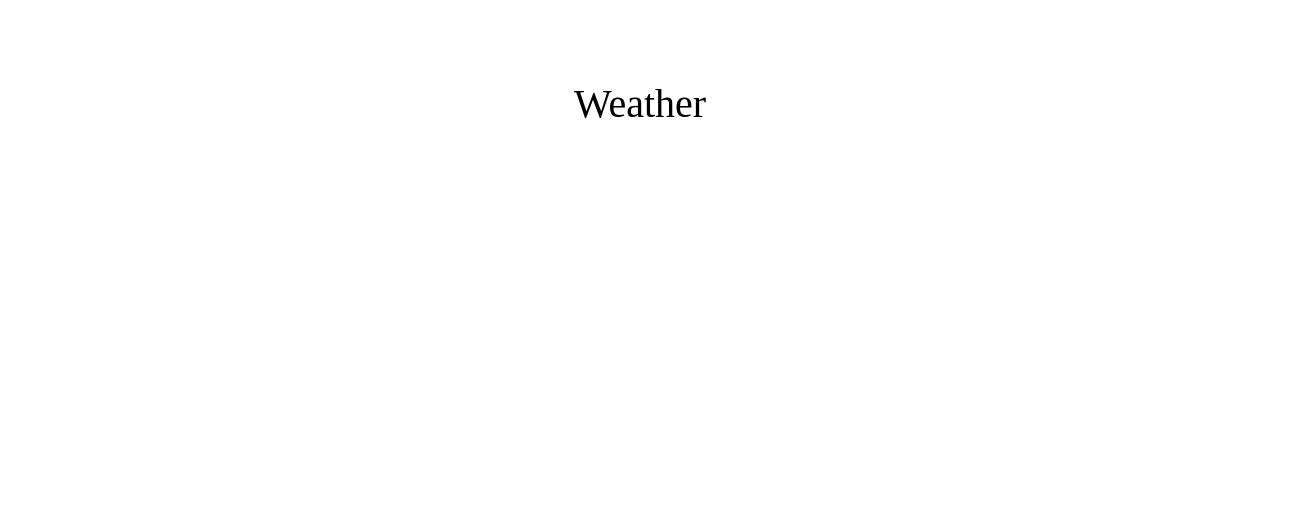
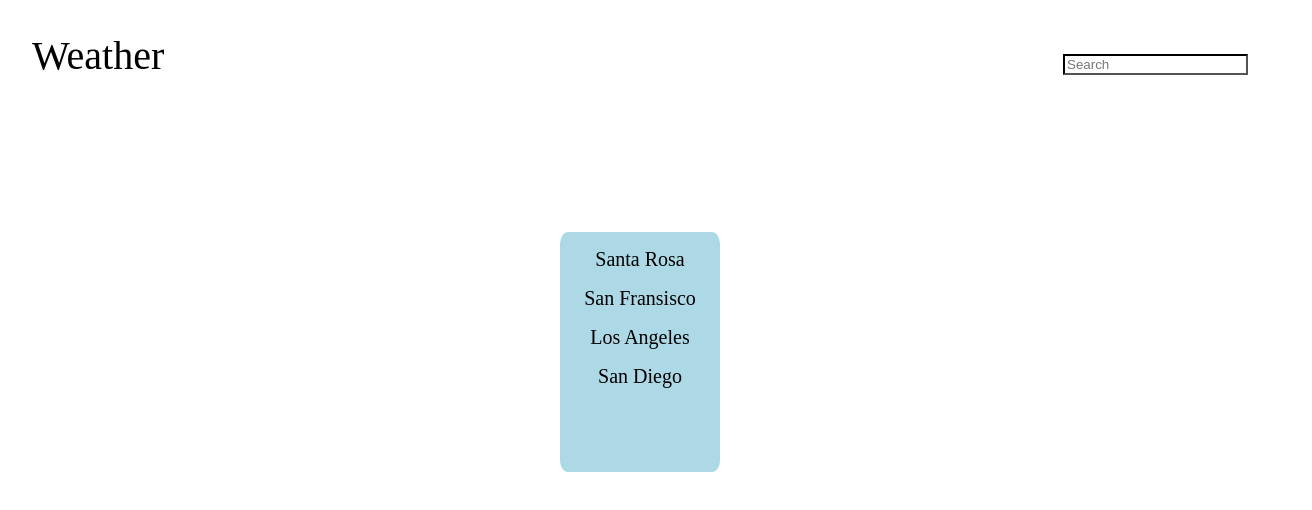
Before and after one commit to Ninerpack/weatherapp, a React (Create React App) app: page / in a window 1280 px wide. Shown: the top 510 px of the page, 1312 px wide, since content can reach past the window. Built offline with nearby package versions, Linux system fonts and the light colour scheme.

Commit message:
Creating Cards

```diff
--- a/src/App.js
+++ b/src/App.js
@@ -1,7 +1,8 @@
 import React from "react";
 import Header from "./Components/Header";
 import Footer from "./Components/Footer";
-import "./SCSS/header.scss";
+import Body from "./Components/Body";
+import "./SCSS/Main.scss";
 
 // Main Component that renders all other components \\
 
@@ -9,6 +10,7 @@ function App() {
   return (
     <div className="App">
       <Header />
+      <Body />
       <Footer />
     </div>
   );
--- /dev/null
+++ b/src/Components/Body.js
@@ -0,0 +1,12 @@
+import React from 'react'
+import WeatherCard from './WeatherCard'
+
+function Body() {
+    return (
+      <div className='Body'>
+        <WeatherCard />
+      </div>
+    );
+}
+
+export default Body
--- a/src/Components/Header.js
+++ b/src/Components/Header.js
@@ -2,13 +2,13 @@ import React from 'react'
 
 function Header() {
     return (
-        <div className='Header'>
-            Weather
-            <nav className='Nav'>
-
-            </nav>
-        </div>
-    )
+      <div className="Header">
+        Weather
+        <nav className="Nav">
+          <input type='input' placeholder='Search' className='Search'></input>
+        </nav>
+      </div>
+    );
 }
 
 export default Header
--- /dev/null
+++ b/src/Components/WeatherCard.js
@@ -0,0 +1,38 @@
+import React from 'react'
+
+let cities = [
+  {
+    name: "Santa Rosa",
+    temp: 67,
+    weather_type: "Cloudy",
+  },
+  {
+    name: "San Fransisco",
+    temp: 55,
+    weather_type: "Cloudy",
+  },
+  {
+    name: "Los Angeles",
+    temp: 92,
+    weather_type: "Sunny",
+  },
+  {
+    name: "San Diego",
+    temp: 70,
+    weather_type: "Sunny",
+  }
+];
+
+function WeatherCard() {
+    return (
+      <div className="ContainerCard">
+        <div className="Card">
+            {cities.map((city, idx) => {
+                return <div className="CityName" key={idx}>{city.name}</div>
+            })}
+        </div>
+      </div>
+    );
+}
+
+export default WeatherCard
--- /dev/null
+++ b/src/SCSS/Body.scss
@@ -0,0 +1,5 @@
+.Body{
+    display: flex;
+    justify-content: center;
+    align-content: center;
+}
--- /dev/null
+++ b/src/SCSS/Main.scss
@@ -0,0 +1,3 @@
+@import 'Header';
+@import 'Body';
+@import 'WeatherCard';
--- /dev/null
+++ b/src/SCSS/WeatherCard.scss
@@ -0,0 +1,19 @@
+.ContainerCard {
+    width: 10em;
+    height: 15em;
+    margin: 3rem;
+    position: relative;
+    .Card{
+        width: 100%;
+        height: 100%;
+        border-radius: 5%;
+        background-color: lightblue;
+        position: absolute;
+        .CityName{
+            display: flex;
+            justify-content: center;
+            margin-top: 1rem;
+            font-size: 20px;
+        }
+    }
+}
--- a/src/SCSS/header.scss
+++ b/src/SCSS/header.scss
@@ -5,6 +5,8 @@ body {
 .App {
     width: 100vw;
     height: 100vh;
+    margin: 0;
+    padding: 0;
 }
 
 .Header {
@@ -12,11 +14,14 @@ body {
     height: 15%;
     color: #000;
     display: flex;
-    justify-content: center;
+    justify-content: space-between;
     align-content: center;
-    margin-top: 5rem;
+    margin: 2rem;
     font-size: 30pt;
     .Nav{
-
+        margin-right: 4rem;
+        .Search {
+            border-color: black;
+        }
     }
 }
```
